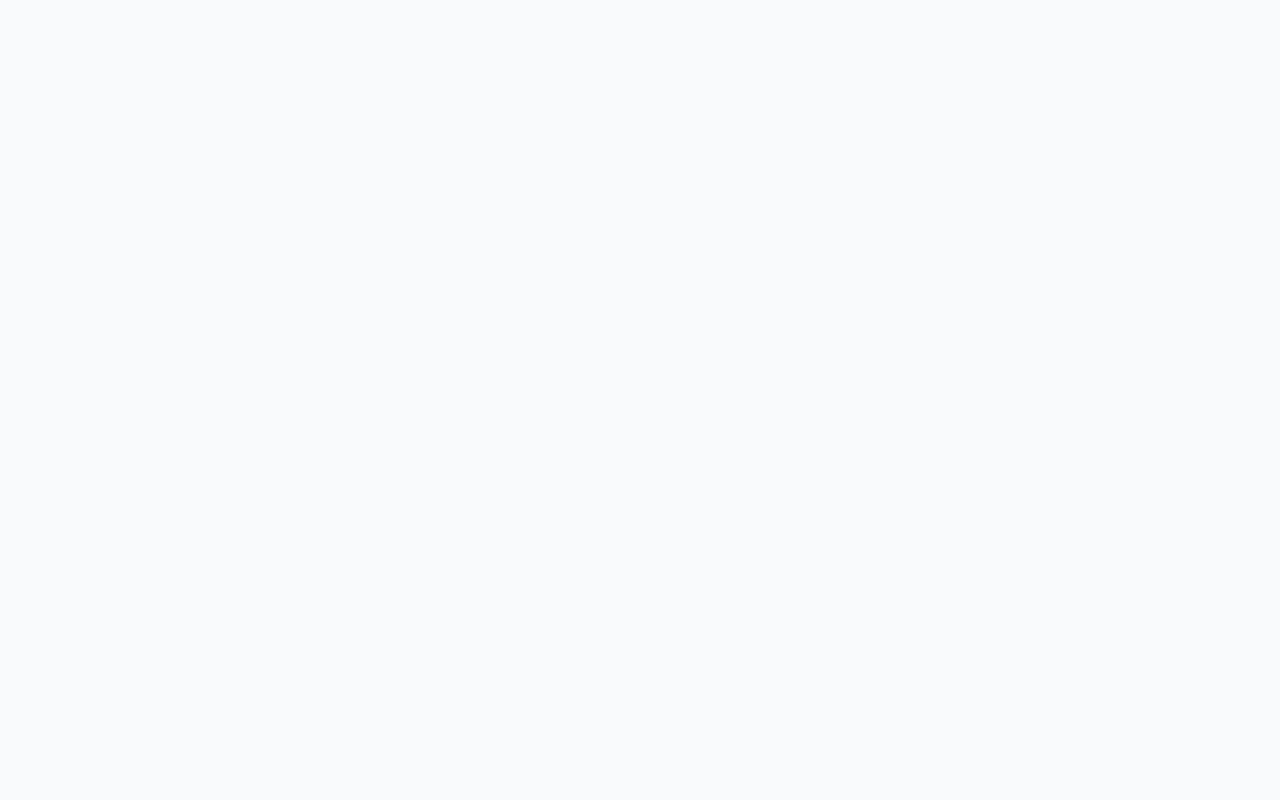
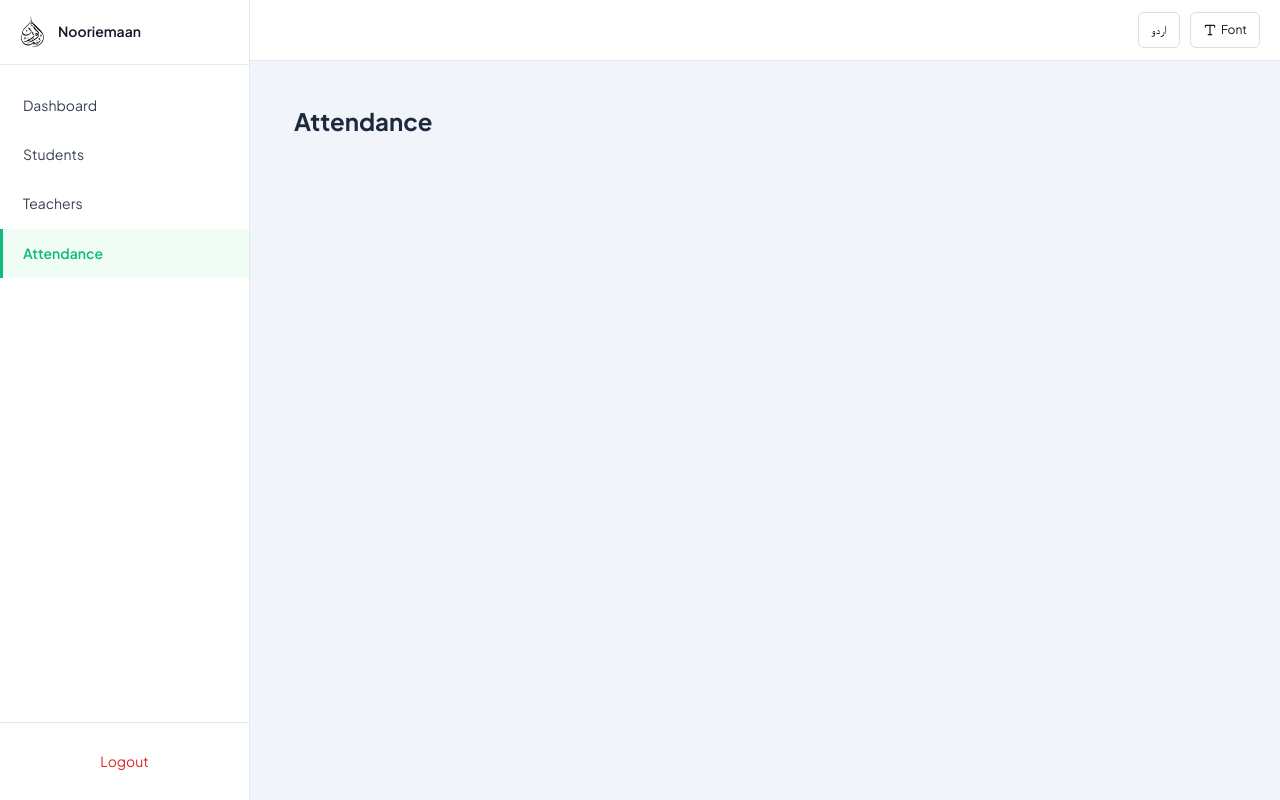
Before and after one commit to Tahiralmadni/Nooriemaan-project, a React (Vite) app: page /attendance in a window 1280 px wide. Before the commit this address had no page. Built offline with nearby package versions, Linux system fonts and the light colour scheme; a web font is replaced by a local one.

Commit message:
updated 13 jan 2026

```diff
--- a/package.json
+++ b/package.json
@@ -21,6 +21,7 @@
     "react": "^19.2.0",
     "react-dom": "^19.2.0",
     "react-google-recaptcha": "^3.1.0",
+    "react-helmet-async": "^2.0.5",
     "react-hook-form": "^7.69.0",
     "react-hot-toast": "^2.6.0",
     "react-i18next": "^16.5.1",
--- a/src/App.jsx
+++ b/src/App.jsx
@@ -1,59 +1,57 @@
 import { BrowserRouter, Routes, Route, Navigate } from 'react-router-dom';
 import { useState, useEffect } from 'react';
+import { HelmetProvider } from 'react-helmet-async';
 import DeveloperIntro from './components/DeveloperIntro';
 import Login from './pages/Login';
 import DashboardLayout from './layouts/DashboardLayout';
 import Dashboard from './pages/Dashboard';
-// import Students from './pages/Students'; // Month 7+ - Abhi nahi
+import Students from './pages/Students';
+import Teachers from './pages/Teachers';
+import Attendance from './pages/Attendance';
 
 /**
- * App Component
- * NooriEmaan Digital Portal - Main Application Entry
- * Handles: Developer Intro, Remember Me functionality, Routes
+ * App Component - Clean URL Structure
  */
 function App() {
   const [showIntro, setShowIntro] = useState(() => {
-    // Check if intro was already shown in this session
     return !sessionStorage.getItem('introShown');
   });
 
   const [isAuthenticated, setIsAuthenticated] = useState(() => {
-    // Check if user is logged in via Remember Me
     return localStorage.getItem('isLoggedIn') === 'true';
   });
 
   useEffect(() => {
-    // Mark intro as shown for this session
     if (showIntro) {
       sessionStorage.setItem('introShown', 'true');
     }
   }, [showIntro]);
 
-  // Show developer intro first
   if (showIntro) {
     return <DeveloperIntro onComplete={() => setShowIntro(false)} />;
   }
 
-  // After intro, show main app routes
   return (
-    <BrowserRouter>
-      <Routes>
-        {/* Login Page - "/" */}
-        {/* Agar user already logged in hai (Remember Me), seedha dashboard par bhejo */}
-        <Route
-          path="/"
-          element={isAuthenticated ? <Navigate to="/dashboard" replace /> : <Login />}
-        />
+    <HelmetProvider>
+      <BrowserRouter>
+        <Routes>
+          {/* Login */}
+          <Route path="/" element={isAuthenticated ? <Navigate to="/dashboard" replace /> : <Login />} />
+          <Route path="/login" element={isAuthenticated ? <Navigate to="/dashboard" replace /> : <Login />} />
 
-        {/* Dashboard Layout with nested routes */}
-        <Route path="/dashboard" element={<DashboardLayout />}>
-          <Route index element={<Dashboard />} />
-          {/* <Route path="students" element={<Students />} /> */}
-          {/* Fallback for other routes */}
+          {/* All pages inside DashboardLayout - Clean URLs */}
+          <Route element={<DashboardLayout />}>
+            <Route path="/dashboard" element={<Dashboard />} />
+            <Route path="/students" element={<Students />} />
+            <Route path="/teachers" element={<Teachers />} />
+            <Route path="/attendance" element={<Attendance />} />
+          </Route>
+
+          {/* Fallback */}
           <Route path="*" element={<Navigate to="/dashboard" replace />} />
-        </Route>
-      </Routes>
-    </BrowserRouter>
+        </Routes>
+      </BrowserRouter>
+    </HelmetProvider>
   );
 }
 
--- a/src/layouts/DashboardLayout.jsx
+++ b/src/layouts/DashboardLayout.jsx
@@ -1,17 +1,17 @@
-import { Outlet, useNavigate, NavLink } from 'react-router-dom';
+import { Outlet, NavLink } from 'react-router-dom';
 import { useTranslation } from 'react-i18next';
 import { useState, useEffect } from 'react';
 import { Type } from 'lucide-react';
 import FontSettings, { getSavedFont } from '../components/FontSettings';
-import i18n from '../config/i18n';
 import appConfig from '../config/appConfig';
 import logoMain from '../assets/logo-main.png';
 
 const DashboardLayout = () => {
-    const { t } = useTranslation();
-    const navigate = useNavigate();
+    const { t, i18n } = useTranslation();
+    const [showFontSettings, setShowFontSettings] = useState(false);
+    const [, forceUpdate] = useState(0); // Force re-render state
+
     const isRTL = i18n.language === 'ur';
-    const [showFontSettings, setShowFontSettings] = useState(false);
 
     // Load saved fonts on mount
     useEffect(() => {
@@ -21,19 +21,27 @@ const DashboardLayout = () => {
         document.documentElement.style.setProperty('--font-english', savedEnglish.family);
     }, []);
 
+    // Language Toggle Handler
+    const handleLanguageChange = () => {
+        const newLang = i18n.language === 'ur' ? 'en' : 'ur';
+        i18n.changeLanguage(newLang);
+        // Force re-render to update Helmet
+        forceUpdate(n => n + 1);
+    };
+
     // Logout Handler
     const handleLogout = () => {
         localStorage.removeItem('isLoggedIn');
         localStorage.removeItem('userGR');
-        navigate('/');
+        window.location.href = '/';
     };
 
-    // Sidebar menu items
+    // Sidebar menu items - Clean URLs
     const menuItems = [
         { labelKey: 'sidebar.dashboard', path: '/dashboard' },
-        { labelKey: 'sidebar.students', path: '/dashboard/students' },
-        { labelKey: 'sidebar.teachers', path: '/dashboard/staff' },
-        { labelKey: 'sidebar.attendance', path: '/dashboard/attendance' },
+        { labelKey: 'sidebar.students', path: '/students' },
+        { labelKey: 'sidebar.teachers', path: '/teachers' },
+        { labelKey: 'sidebar.attendance', path: '/attendance' },
     ];
 
     return (
@@ -53,8 +61,7 @@ const DashboardLayout = () => {
                 borderRight: isRTL ? 'none' : '1px solid #e2e8f0',
                 display: 'flex',
                 flexDirection: 'column',
-                flexShrink: 0,
-                fontFamily: isRTL ? 'var(--font-urdu)' : 'var(--font-english)'
+                flexShrink: 0
             }}>
                 <div style={{
                     padding: '16px',
@@ -64,11 +71,7 @@ const DashboardLayout = () => {
                     gap: '10px'
                 }}>
                     <img src={logoMain} alt="logo" style={{ height: '32px' }} />
-                    <span style={{
-                        fontSize: '14px',
-                        fontWeight: 600,
-                        fontFamily: isRTL ? 'var(--font-urdu)' : 'var(--font-english)'
-                    }}>
+                    <span style={{ fontSize: '14px', fontWeight: 600 }}>
                         {isRTL ? appConfig.appName.ur : appConfig.appName.en}
                     </span>
                 </div>
@@ -86,7 +89,6 @@ const DashboardLayout = () => {
                                 background: isActive ? '#f0fdf4' : 'transparent',
                                 fontSize: isRTL ? '15px' : '14px',
                                 fontWeight: isActive ? 600 : 400,
-                                fontFamily: isRTL ? 'var(--font-urdu)' : 'var(--font-english)',
                                 borderRight: isRTL ? (isActive ? '3px solid #10b981' : '3px solid transparent') : 'none',
                                 borderLeft: isRTL ? 'none' : (isActive ? '3px solid #10b981' : '3px solid transparent'),
                                 transition: 'all 0.2s ease'
@@ -107,7 +109,6 @@ const DashboardLayout = () => {
                             border: 'none',
                             color: '#dc2626',
                             fontSize: isRTL ? '15px' : '14px',
-                            fontFamily: isRTL ? 'var(--font-urdu)' : 'var(--font-english)',
                             cursor: 'pointer',
                             textAlign: 'center'
                         }}
@@ -129,7 +130,7 @@ const DashboardLayout = () => {
                     gap: '10px'
                 }}>
                     <button
-                        onClick={() => i18n.changeLanguage(isRTL ? 'en' : 'ur')}
+                        onClick={handleLanguageChange}
                         style={{
                             padding: '6px 12px',
                             border: '1px solid #ddd',
--- a/src/locales/en.json
+++ b/src/locales/en.json
@@ -108,5 +108,13 @@
             "November",
             "December"
         ]
+    },
+    "pageTitles": {
+        "login": "Login - Nooriemaan",
+        "dashboard": "Dashboard - Nooriemaan",
+        "students": "Students - Nooriemaan",
+        "teachers": "Teachers - Nooriemaan",
+        "attendance": "Attendance - Nooriemaan",
+        "fees": "Fees - Nooriemaan"
     }
 }
--- a/src/locales/ur.json
+++ b/src/locales/ur.json
@@ -108,5 +108,13 @@
             "نومبر",
             "دسمبر"
         ]
+    },
+    "pageTitles": {
+        "login": "لاگ ان - نورِ ایمان",
+        "dashboard": "ڈیش بورڈ - نورِ ایمان",
+        "students": "طلباء - نورِ ایمان",
+        "teachers": "اساتذہ - نورِ ایمان",
+        "attendance": "حاضری - نورِ ایمان",
+        "fees": "فیس - نورِ ایمان"
     }
 }
--- /dev/null
+++ b/src/pages/Attendance.jsx
@@ -0,0 +1,26 @@
+import { useEffect } from 'react';
+import { useTranslation } from 'react-i18next';
+import { Helmet } from 'react-helmet-async';
+
+const Attendance = () => {
+    const { t, i18n } = useTranslation();
+
+    useEffect(() => {
+        document.title = t('pageTitles.attendance');
+    }, [t, i18n.language]);
+
+    return (
+        <>
+            <Helmet defer={false}>
+                <title>{t('pageTitles.attendance')}</title>
+            </Helmet>
+            <div className="p-6">
+                <h1 className="text-2xl font-bold text-slate-800">
+                    {t('sidebar.attendance')}
+                </h1>
+            </div>
+        </>
+    );
+};
+
+export default Attendance;
--- a/src/pages/Dashboard.jsx
+++ b/src/pages/Dashboard.jsx
@@ -1,18 +1,28 @@
+import { useEffect } from 'react';
 import { useTranslation } from 'react-i18next';
+import { Helmet } from 'react-helmet-async';
 import DigitalClock from '../components/DigitalClock';
 
 const Dashboard = () => {
-    const { t } = useTranslation();
+    const { t, i18n } = useTranslation();
+
+    // Update title when language changes
+    useEffect(() => {
+        document.title = t('pageTitles.dashboard');
+    }, [t, i18n.language]);
 
     const stats = [
         { label: t('dashboard.presentToday'), val: '15', col: '#3b82f6' },
     ];
 
     return (
+        <>
+            <Helmet defer={false}>
+                <title>{t('pageTitles.dashboard')}</title>
+            </Helmet>
+
             <div className="p-4 md:p-6 lg:p-8 max-w-7xl mx-auto">
-            {/* HEADER SECTION */}
                 <div className="flex flex-col md:flex-row md:justify-between md:items-center gap-4 mb-8">
-                {/* Page Title */}
                     <div>
                         <h1 className="text-2xl md:text-3xl font-bold text-slate-800">
                             {t('dashboard.welcomeToDashboard')}
@@ -21,14 +31,11 @@ const Dashboard = () => {
                             {t('dashboard.admin')}
                         </p>
                     </div>
-
-                {/* Clock - Right Aligned on Desktop */}
                     <div className="flex justify-end">
                         <DigitalClock />
                     </div>
                 </div>
 
-            {/* STATS GRID - Responsive */}
                 <div className="grid grid-cols-1 sm:grid-cols-2 lg:grid-cols-3 xl:grid-cols-4 gap-4">
                     {stats.map((s, i) => (
                         <div
@@ -42,6 +49,7 @@ const Dashboard = () => {
                     ))}
                 </div>
             </div>
+        </>
     );
 };
 
--- a/src/pages/Login.jsx
+++ b/src/pages/Login.jsx
@@ -1,6 +1,7 @@
 import { useState, useEffect } from 'react';  // React ke hooks jo state (data) aur side effects (jaise font load karna) sambhalte hain
 import { useTranslation } from 'react-i18next'; // Urdu/English language badalne ke liye library
 import { useNavigate } from 'react-router-dom'; // Navigation ke liye
+import { Helmet } from 'react-helmet-async'; // Dynamic page titles ke liye
 import { motion, AnimatePresence } from 'framer-motion'; // Smooth animation ke liye (card ka entry effect, shake effect)
 import { Lock, Eye, EyeOff, Loader2, ArrowRight, User, HelpCircle, Phone, Type, Wifi, WifiOff } from 'lucide-react'; // Icons ki library
 import FontSettings, { getSavedFont } from '../components/FontSettings'; // Font change karne wala component
@@ -18,8 +19,13 @@ import appConfig from '../config/appConfig'; // App ki branding aur settings
  */
 const Login = () => {
     // Translation hook (t('key') use karke hum urdu/english text dikhayenge)
-    const { t } = useTranslation();
+    const { t, i18n } = useTranslation();
     const navigate = useNavigate(); // Navigation hook
+
+    // Update title when language changes
+    useEffect(() => {
+        document.title = t('pageTitles.login');
+    }, [t, i18n.language]);
 
     // --- STATE MANAGEMENT (Data Store Karne Ki Jagah) ---
     const [grNumber, setGrNumber] = useState(''); // User jo ID/GR Number type karega wo yahan save hoga
@@ -343,6 +349,11 @@ const Login = () => {
     // 3. Main Login Form State
     return (
         <>
+            {/* Dynamic Page Title */}
+            <Helmet defer={false}>
+                <title>{t('pageTitles.login')}</title>
+            </Helmet>
+
             {/* Toaster Component (Notifications ke liye) */}
             <Toaster containerStyle={{ zIndex: 99999 }} />
 
--- /dev/null
+++ b/src/pages/Students.jsx
@@ -0,0 +1,26 @@
+import { useEffect } from 'react';
+import { useTranslation } from 'react-i18next';
+import { Helmet } from 'react-helmet-async';
+
+const Students = () => {
+    const { t, i18n } = useTranslation();
+
+    useEffect(() => {
+        document.title = t('pageTitles.students');
+    }, [t, i18n.language]);
+
+    return (
+        <>
+            <Helmet defer={false}>
+                <title>{t('pageTitles.students')}</title>
+            </Helmet>
+            <div className="p-6">
+                <h1 className="text-2xl font-bold text-slate-800">
+                    {t('sidebar.students')}
+                </h1>
+            </div>
+        </>
+    );
+};
+
+export default Students;
--- /dev/null
+++ b/src/pages/Teachers.jsx
@@ -0,0 +1,26 @@
+import { useEffect } from 'react';
+import { useTranslation } from 'react-i18next';
+import { Helmet } from 'react-helmet-async';
+
+const Teachers = () => {
+    const { t, i18n } = useTranslation();
+
+    useEffect(() => {
+        document.title = t('pageTitles.teachers');
+    }, [t, i18n.language]);
+
+    return (
+        <>
+            <Helmet defer={false}>
+                <title>{t('pageTitles.teachers')}</title>
+            </Helmet>
+            <div className="p-6">
+                <h1 className="text-2xl font-bold text-slate-800">
+                    {t('sidebar.teachers')}
+                </h1>
+            </div>
+        </>
+    );
+};
+
+export default Teachers;
```
Also changed, not shown: 1 other file (tests, documents, lock files or other folders). Lines whose indentation alone changed are shown as unchanged.
